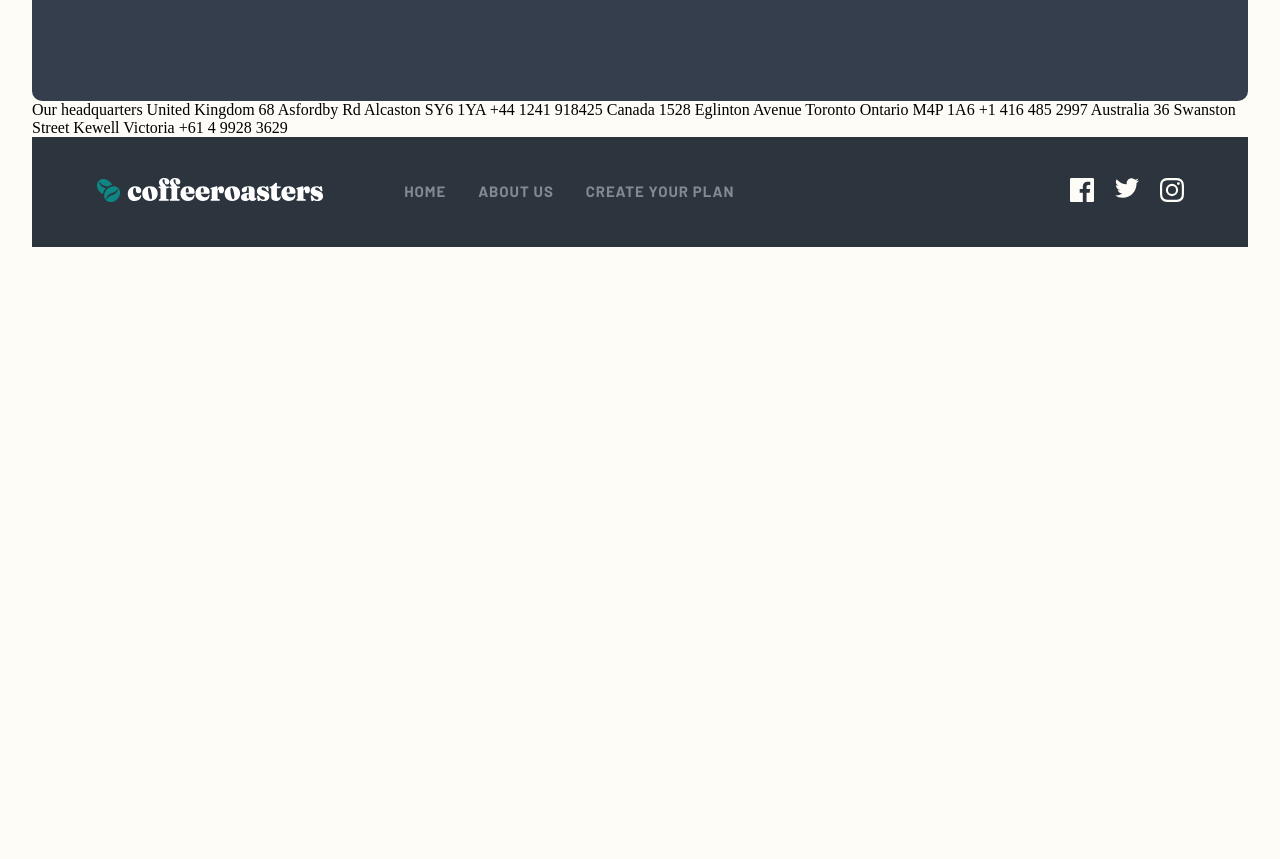
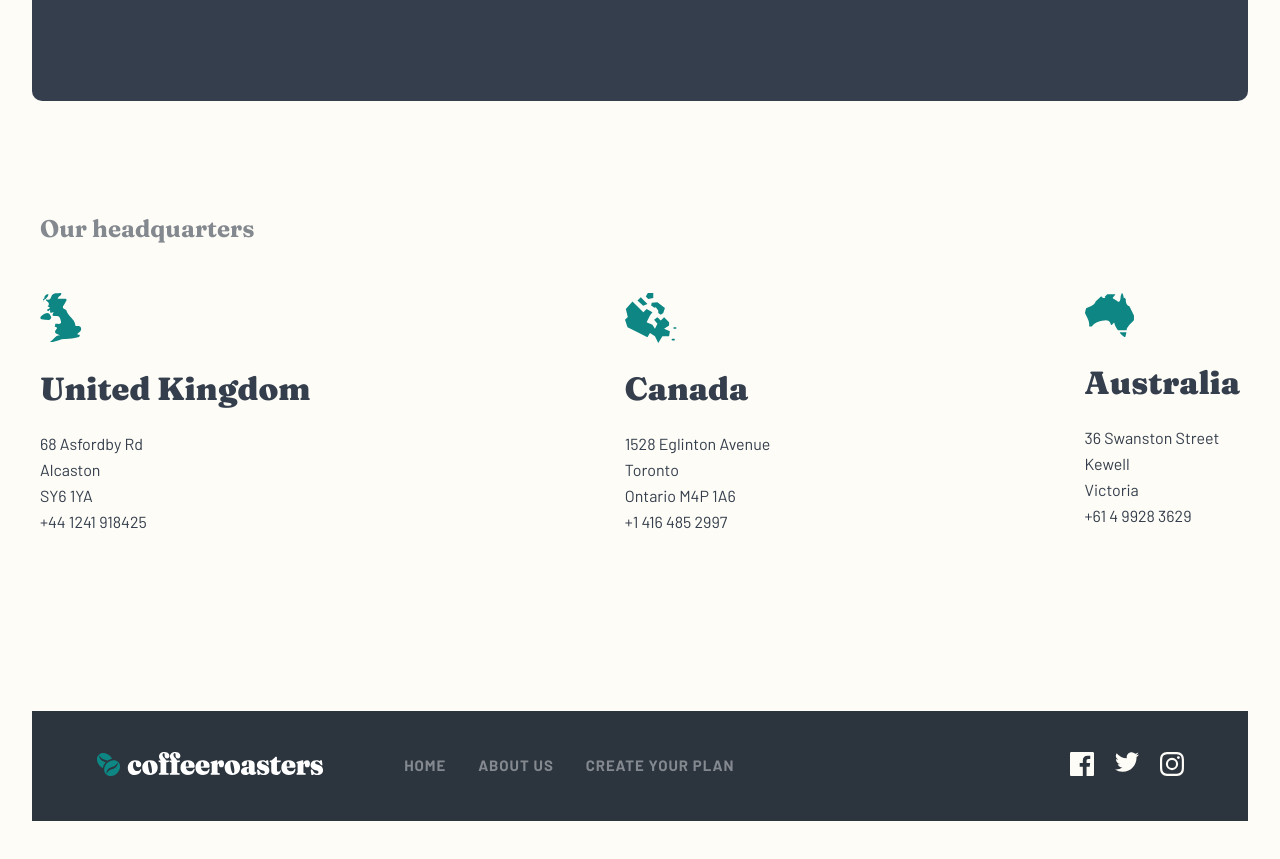
Before and after one commit to btaylor13/coffeeroasters-subscriptionFEM, a website: page about.html in a window 1280 px wide. Shown: the part 1701-2560 px from the top of the page. Before the commit the page ends 1996 px from the top, so only its background shows below. Drawn offline with Linux system fonts and the light colour scheme.

Commit message:
finished markup, layout, and styling for headquarters section

```diff
--- a/about.html
+++ b/about.html
@@ -159,9 +159,60 @@
 
       <!-- HEADQUARTERS SECTION -->
 
-      Our headquarters United Kingdom 68 Asfordby Rd Alcaston SY6 1YA +44 1241
-      918425 Canada 1528 Eglinton Avenue Toronto Ontario M4P 1A6 +1 416 485 2997
-      Australia 36 Swanston Street Kewell Victoria +61 4 9928 3629
+      <section class="hq">
+        <h4 class="hq__heading heading-4">Our headquarters</h4>
+        <div class="hq__items-container">
+          <!-- UNITED KINGDOM -->
+          <div class="hq__item">
+            <img
+              src="assets/about/desktop/illustration-uk.svg"
+              alt="United Kingdom country shape"
+              class="hq__item-image"
+            />
+            <h3 class="hq__item-heading heading-3">United Kingdom</h3>
+            <div class="hq__item-contact body-text">
+              <p class="hq__item-contact-line">68 Asfordby Rd</p>
+              <p class="hq__item-contact-line">Alcaston</p>
+              <p class="hq__item-contact-line">SY6 1YA</p>
+              <p class="hq__item-contact-line">+44 1241 918425</p>
+            </div>
+          </div>
+
+          <!-- CANADA -->
+          <div class="hq__item">
+            <img
+              src="assets/about/desktop/illustration-canada.svg"
+              alt="United Kingdom country shape"
+              class="hq__item-image"
+            />
+            <h3 class="hq__item-heading heading-3">Canada</h3>
+            <div class="hq__item-contact body-text">
+              <p class="hq__item-contact-line">1528 Eglinton Avenue</p>
+              <p class="hq__item-contact-line">Toronto</p>
+              <p class="hq__item-contact-line">Ontario M4P 1A6</p>
+              <p class="hq__item-contact-line">+1 416 485 2997</p>
+            </div>
+          </div>
+
+          <!-- AUSTRALIA -->
+
+          <div class="hq__item">
+            <img
+              src="assets/about/desktop/illustration-australia.svg"
+              alt="Australia country shape"
+              class="hq__item-image"
+            />
+            <h3 class="hq__item-heading heading-3">Australia</h3>
+            <div class="hq__item-contact body-text">
+              <p class="hq__item-contact-line">36 Swanston Street</p>
+              <p class="hq__item-contact-line">Kewell</p>
+              <p class="hq__item-contact-line">Victoria</p>
+              <p class="hq__item-contact-line">+61 4 9928 3629</p>
+            </div>
+          </div>
+        </div>
+      </section>
+
       <footer class="footer">
         <div class="footer__navigation">
           <div class="footer__logo-container">
--- a/sass/about-specific/hq.scss
+++ b/sass/about-specific/hq.scss
@@ -1,19 +1,33 @@
 // OUR HEADQUARTERS SECTION
 
 .hq {
+  max-width: 75rem;
+  margin: 0 auto;
+  margin-top: 7rem;
+  margin-bottom: 7rem;
   &__heading {
+    color: $color-grey;
+    margin-bottom: 3rem;
   }
 
   &__items-container {
+    color: $color-bluegrey-dark;
+    display: flex;
+    justify-content: space-between;
   }
 
   &__item {
+    margin-bottom: 4rem;
     &-image {
+      margin-bottom: 1.5rem;
     }
 
     &-heading {
+      margin-bottom: 1.5rem;
     }
     &-contact {
+      &-line {
+      }
     }
   }
 }
@@ -21,3 +35,11 @@
 // OUR HEADQUARTERS MEDIA QUERIES TABLET
 
 // OUR HEADQUARTERS MEDIA QUERIES MOBILE
+@media only screen and (max-width: 35rem) {
+  .hq {
+    text-align: center;
+    &__items-container {
+      flex-direction: column;
+    }
+  }
+}
--- a/sass/main.scss
+++ b/sass/main.scss
@@ -9,6 +9,7 @@
 @import "howitworks";
 @import "about-specific/commitment.scss";
 @import "about-specific/uncompromising.scss";
+@import "about-specific/hq.scss";
 
 // HOW IT WORKS SECTION
 .how {
```
Also changed, not shown: styles.css.
